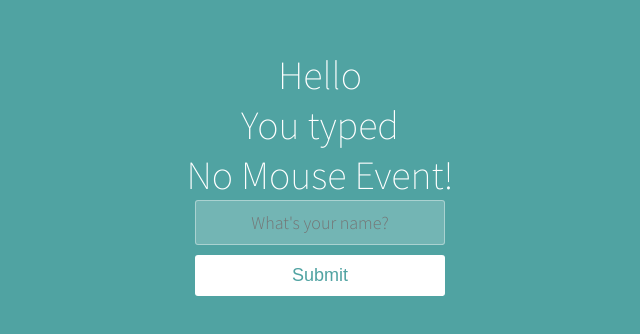
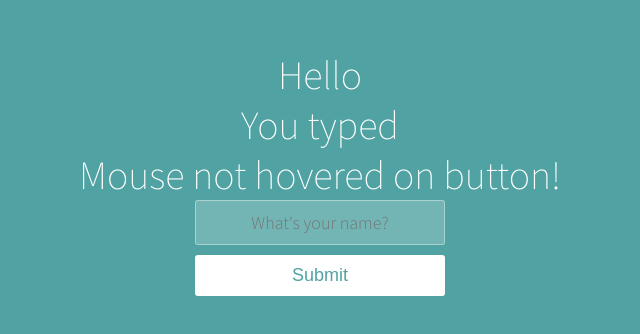
Before and after one commit to codecygen/024_event-handling-in-react, a React (Create React App) app: page / in a window 1280 px wide. Shown: the part 158-492 px from the top of the page, without its empty margins (320-960 px from the left). Built offline with nearby package versions, Linux system fonts and the light colour scheme.

Commit message:
form topic is completed!

```diff
--- a/src/components/App.jsx
+++ b/src/components/App.jsx
@@ -4,13 +4,14 @@ import React, {useState} from "react";
 const App = () => {
 
 
-  const [headingText, setHeadingText] = useState('No Mouse Event!');
-
+  const [headingText, setHeadingText] = useState('Mouse not hovered on button!');
+  const [submittedName, setSubmittedName] = useState('');
   const [buttonColor, setButtonColor] = useState('white');
   const [name, setName] = useState('')
 
   const handleClick = () => {
     setHeadingText('Clicked!');
+    setSubmittedName(name);
   }
 
   const handleMouseOver = () => {
@@ -35,9 +36,16 @@ const App = () => {
   // In React, however, you have to set the value property to the
   // Thing you typed manually.
 
+  // Alternative solution for "onClick={handleClick}" for button element
+  // would be to wrap entire thing with form element (input and button elements),
+  // replace "onClick={handleClick}" with "type='submit", then
+  // in form element, as an attribute add this "onSubmit={handleClick}"
+  // In this case you have to pass an argument inside "handleClick(e)" function,
+  // Inside it write "e.preventDefault();"
+
   return (
     <div className="container">
-      <h1>Hello {name}</h1>
+      <h1>Hello {submittedName}</h1>
       <h1>You typed {name}</h1>
       <h1>{headingText}</h1>
       <input
```
